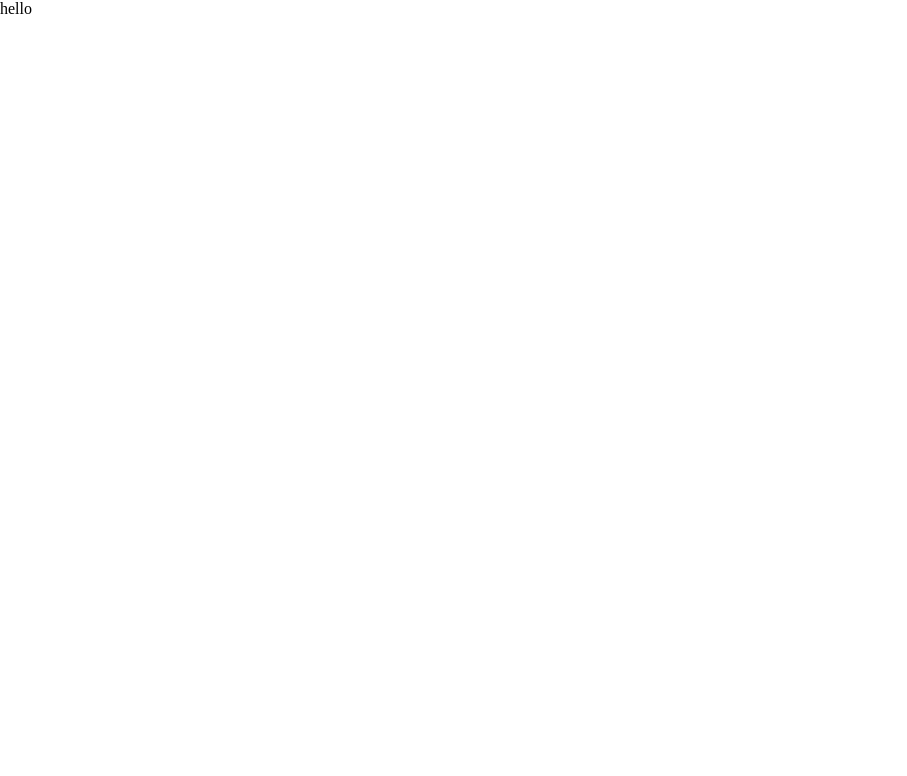
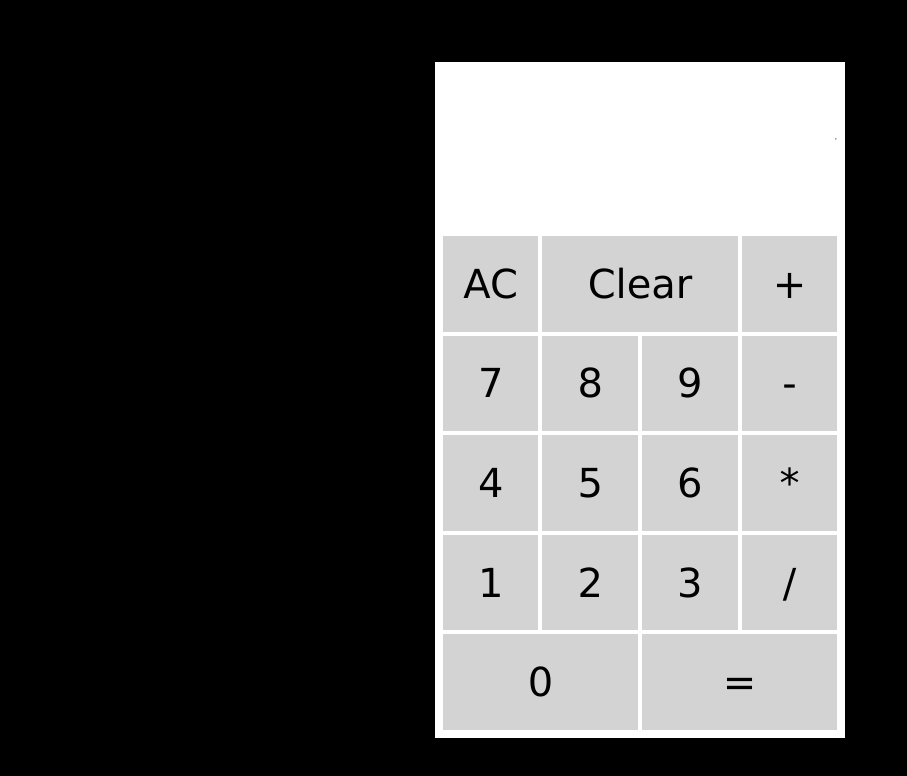
Before and after one commit to onmedicines/simple-calc-redone, a website built with webpack: page src/template.html in a window 1280 px wide. Shown: the whole page, without its empty margins (0-907 px from the left). Built offline with nearby package versions, Linux system fonts and the light colour scheme.

Commit message:
Style the calculator

```diff
--- a/src/styles.css
+++ b/src/styles.css
@@ -3,7 +3,69 @@
     padding: 0;
     box-sizing: border-box;
 }
+
 #container {
     height: 100vh;
     width: 100vw;
+
+    background-color: black;
+    font-size: 2.5rem;
+    font-family: Verdana, Geneva, Tahoma, sans-serif;
+
+    display: grid;
+    place-items: center;
 }
+#calculator {
+    background-color: white;
+    padding: 1rem 0.5rem 0.5rem;
+
+    display: flex;
+    flex-direction: column;
+    gap: 0.5rem;
+}
+
+#display {
+    width: 100%;
+    height: 150px;
+
+    display: flex;
+    flex-direction: column;
+    align-items: flex-end;
+}
+
+#prev {
+    height: 40%;
+    font-size: 2rem;
+}
+#current {
+    flex-grow: 1;
+    font-size: 3rem;
+}
+
+#numpad {
+    --screen-size-factor: 2vw;
+
+    display: grid;
+    grid-template-columns: repeat(4, calc(70px + var(--screen-size-factor)));
+    gap: 0.25rem;
+}
+
+#numpad > div {
+    background-color: lightgray;
+    height: calc(70px + var(--screen-size-factor));
+
+    display: grid;
+    place-items: center;
+}
+
+#clear {
+    grid-column: 2/4;
+}
+
+#zero {
+    grid-column: 1/3;
+}
+
+#equals {
+    grid-column: 3/5;
+}
--- a/src/template.html
+++ b/src/template.html
@@ -5,6 +5,33 @@
         <title>simple-calculator</title>
     </head>
     <body>
-        <div id="container">hello</div>
+        <div id="container">
+            <div id="calculator">
+                <div id="display">
+                    <div id="prev"></div>
+                    <hr />
+                    <div id="current"></div>
+                </div>
+                <div id="numpad">
+                    <div id="all-clear">AC</div>
+                    <div id="clear">Clear</div>
+                    <div id="add" class="operator">+</div>
+                    <div id="seven" class="numeral">7</div>
+                    <div id="eight" class="numeral">8</div>
+                    <div id="nine" class="numeral">9</div>
+                    <div id="subtract" class="operator">-</div>
+                    <div id="four" class="numeral">4</div>
+                    <div id="five" class="numeral">5</div>
+                    <div id="six" class="numeral">6</div>
+                    <div id="multiply" class="operator">*</div>
+                    <div id="one" class="numeral">1</div>
+                    <div id="two" class="numeral">2</div>
+                    <div id="three" class="numeral">3</div>
+                    <div id="divide" class="operator">/</div>
+                    <div id="zero" class="numeral">0</div>
+                    <div id="equals">=</div>
+                </div>
+            </div>
+        </div>
     </body>
 </html>
```
Also changed, not shown: src/assets/DOM.js (added).
